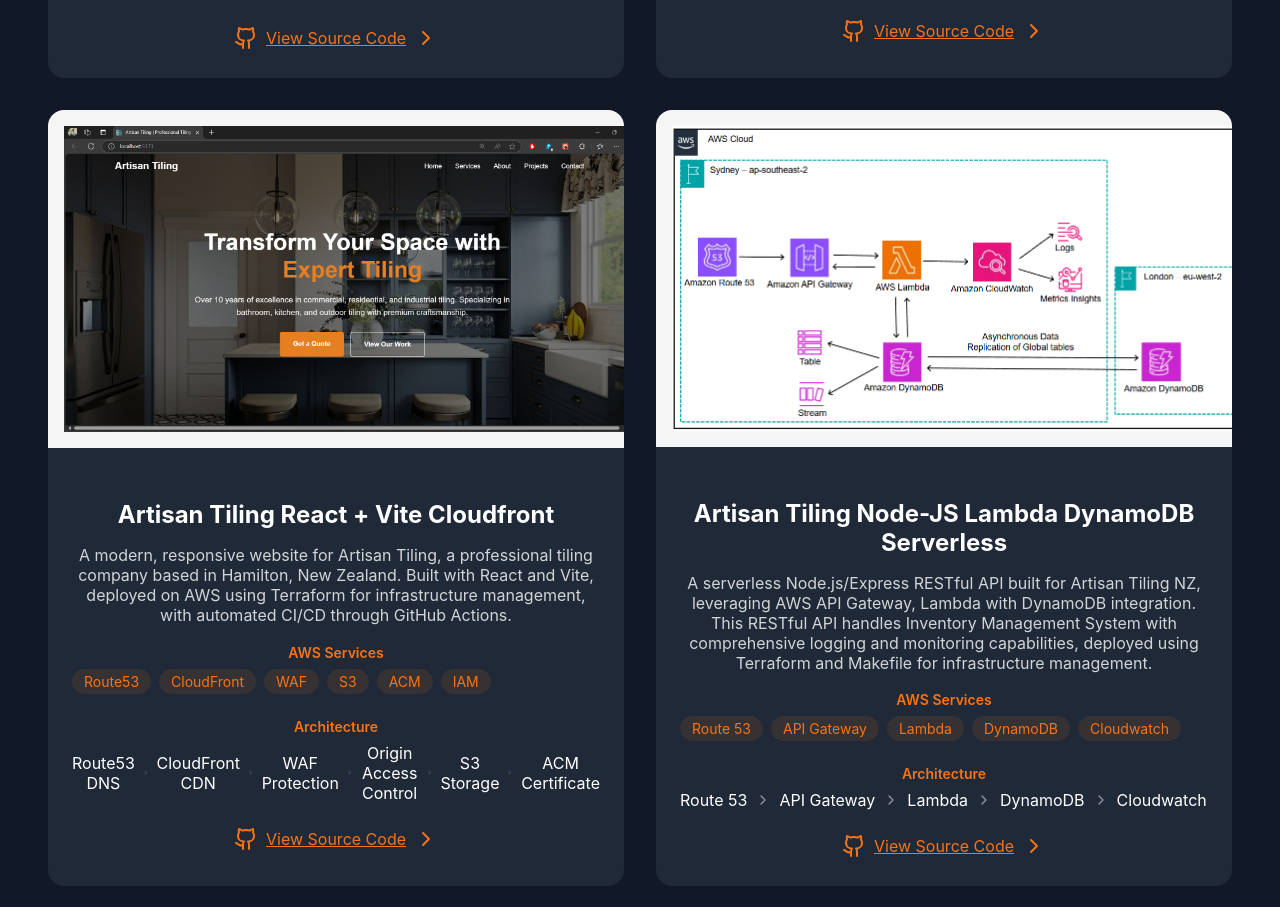
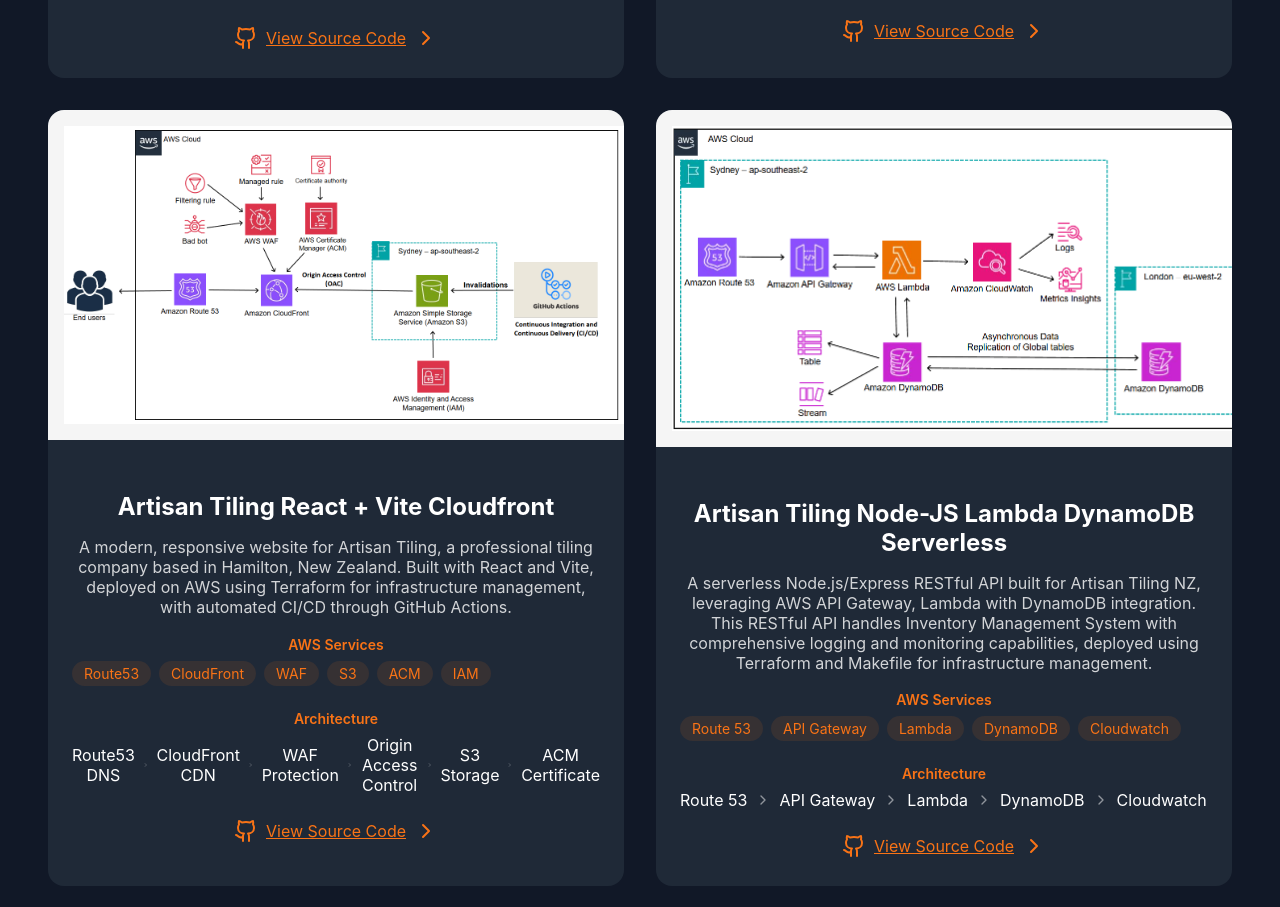
Before and after one commit to CaringalML/My-Portfolio-Website, a React (Create React App) app: page / in a window 1280 px wide. Shown: the part 2736-3643 px from the top of the page. Built offline with nearby package versions, Linux system fonts and the light colour scheme.

Commit message:
update diagram

```diff
--- a/src/components/home.jsx
+++ b/src/components/home.jsx
@@ -117,7 +117,7 @@
     {
       title: "Artisan Tiling React + Vite Cloudfront",
       description: "A modern, responsive website for Artisan Tiling, a professional tiling company based in Hamilton, New Zealand. Built with React and Vite, deployed on AWS using Terraform for infrastructure management, with automated CI/CD through GitHub Actions.",
-      image: "/img/2-landing.png",
+      image: "/img/frontend.png",
       services: [
         "Route53",
         "CloudFront",
```
Also changed, not shown: public/img/frontend.png (added).
